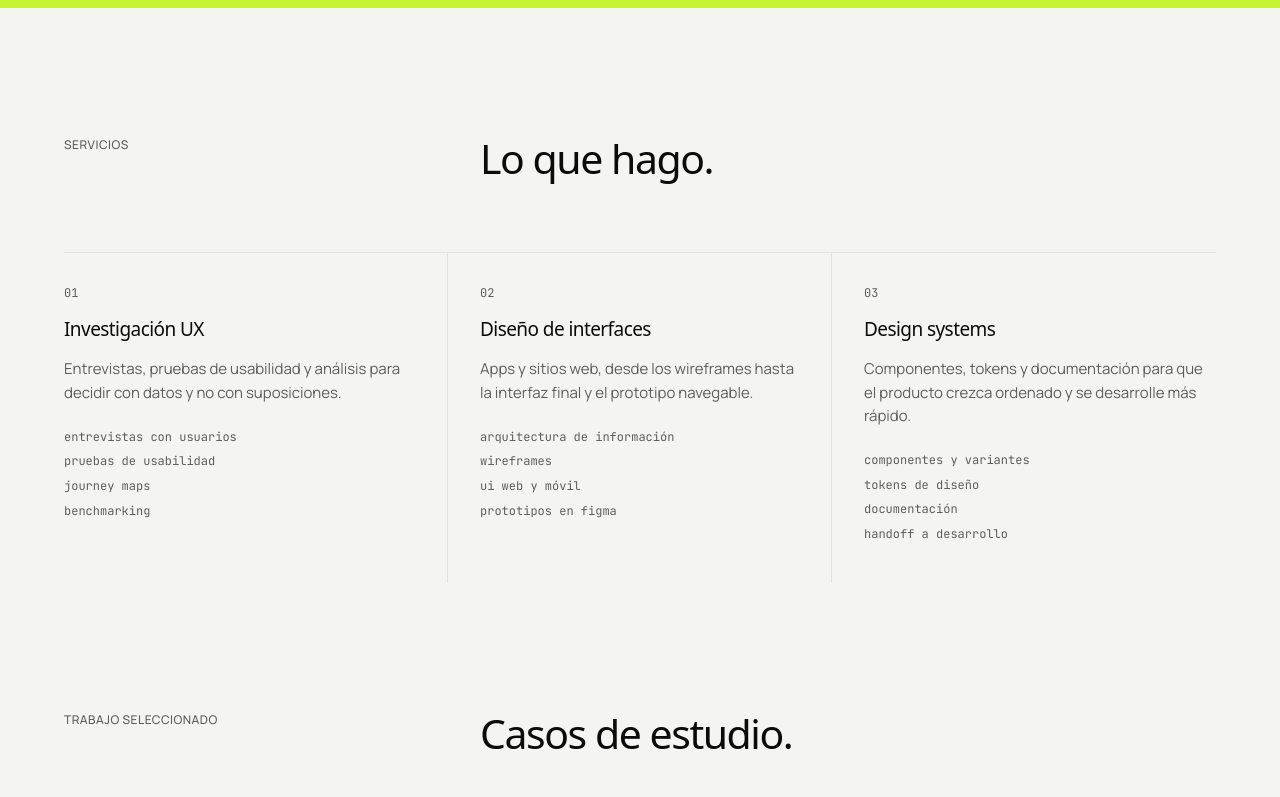
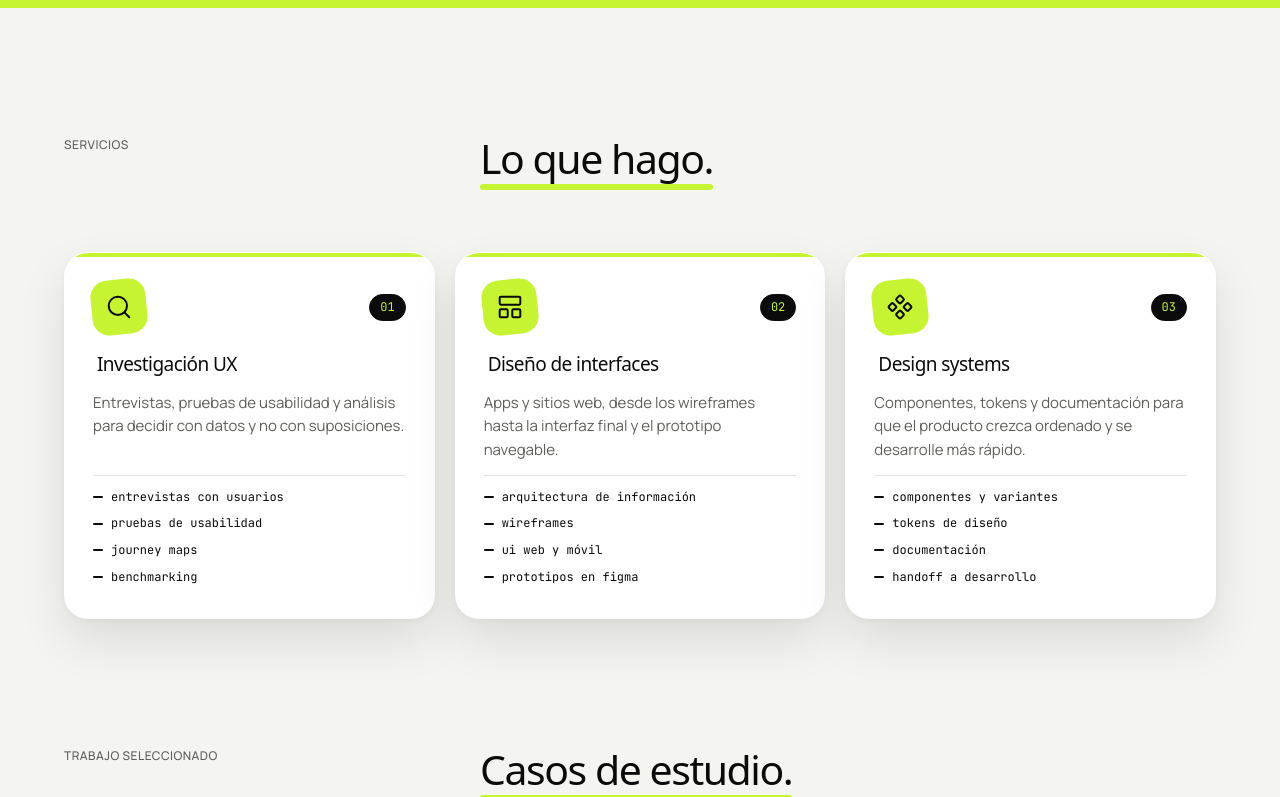
Before and after one commit to OliverHino17/oi-design, a plain HTML site: page index.html in a window 1280 px wide. Shown: the part 883-1680 px from the top of the page. Drawn offline with nearby package versions, Linux system fonts and the light colour scheme; a web font is replaced by a local one.

Commit message:
Microinteracciones: tarjetas de servicios, enlaces, botones y titulares
Co-Authored-By: Claude Opus 5.5 <noreply@anthropic.com>
Claude-Session: https://claude.ai/code/session_01HvxD57Gfq2mmyui77zHJ7X

```diff
--- a/index.html
+++ b/index.html
@@ -119,13 +119,30 @@ section{padding:clamp(72px,10vw,128px) 0}
 .sec-head .lead{color:var(--ink-soft)}
 
 /* services */
-.services{display:grid;grid-template-columns:repeat(3,minmax(0,1fr));border-top:1px solid var(--hair)}
-.svc{padding:32px 32px 40px 0;border-right:1px solid var(--hair);display:flex;flex-direction:column;gap:16px}
-.svc+.svc{padding-left:32px}
-.svc:last-child{border-right:0;padding-right:0}
-.svc h3{font-family:var(--f-display);font-weight:400;font-size:19px;letter-spacing:-0.03em;line-height:1.25;margin:0}
-.svc ul{list-style:none;padding:0;margin:8px 0 0;display:flex;flex-direction:column;gap:6px}
-.svc li{font-family:var(--f-mono);font-size:12px;color:var(--ink-soft)}
+.services{display:grid;grid-template-columns:repeat(3,minmax(0,1fr));gap:20px}
+.svc{position:relative;overflow:hidden;background:#fff;border:1px solid var(--hair);border-radius:24px;padding:28px 28px 32px;display:flex;flex-direction:column;gap:14px;outline:none;
+  transition:transform 450ms cubic-bezier(0.34,1.56,0.64,1),box-shadow 300ms var(--ease),border-color 300ms var(--ease)}
+.svc::before{content:"";position:absolute;left:0;top:0;height:4px;width:100%;background:var(--lime);transform:scaleX(0);transform-origin:left;transition:transform 500ms var(--ease)}
+.svc-top{display:flex;align-items:center;justify-content:space-between;margin-bottom:6px}
+.svc-ic{width:52px;height:52px;border-radius:16px;background:var(--tint);color:var(--ink);display:flex;align-items:center;justify-content:center;transition:background 300ms var(--ease),transform 450ms cubic-bezier(0.34,1.56,0.64,1)}
+.svc-ic svg{width:24px;height:24px;stroke-width:1.75;transition:transform 600ms cubic-bezier(0.34,1.56,0.64,1)}
+.svc-n{padding:4px 10px;border-radius:999px;border:1px solid var(--hair);transition:background 300ms var(--ease),color 300ms var(--ease),border-color 300ms var(--ease)}
+.svc h3{font-family:var(--f-display);font-weight:400;font-size:19px;letter-spacing:-0.03em;line-height:1.25;margin:0;transition:transform 400ms var(--ease)}
+.svc ul{list-style:none;padding:12px 0 0;margin:auto 0 0;display:flex;flex-direction:column;gap:8px;border-top:1px solid var(--hair)}
+.svc li{position:relative;padding-left:0;font-family:var(--f-mono);font-size:12px;color:var(--ink-soft);transition:padding-left 350ms var(--ease),color 300ms var(--ease)}
+.svc li::before{content:"";position:absolute;left:0;top:50%;width:0;height:2px;margin-top:-1px;background:var(--lime-ink);border-radius:2px;transition:width 350ms var(--ease)}
+.svc:is(:hover,:focus-visible,.is-on){transform:translateY(-6px);border-color:transparent;box-shadow:0 2px 6px rgba(11,11,12,0.04),0 22px 48px rgba(11,11,12,0.10)}
+.svc:focus-visible{outline:2px solid var(--amber);outline-offset:3px}
+.svc:is(:hover,:focus-visible,.is-on)::before{transform:scaleX(1)}
+.svc:is(:hover,:focus-visible,.is-on) .svc-ic{background:var(--lime);transform:rotate(-6deg) scale(1.06)}
+.svc:is(:hover,:focus-visible,.is-on) .svc-ic svg{transform:rotate(6deg) scale(1.08)}
+.svc:is(:hover,:focus-visible,.is-on) .svc-n{background:var(--ink);color:var(--lime);border-color:var(--ink)}
+.svc:is(:hover,:focus-visible,.is-on) h3{transform:translateX(4px)}
+.svc:is(:hover,:focus-visible,.is-on) li{padding-left:18px;color:var(--ink)}
+.svc:is(:hover,:focus-visible,.is-on) li::before{width:10px}
+.svc li:nth-child(2),.svc li:nth-child(2)::before{transition-delay:50ms}
+.svc li:nth-child(3),.svc li:nth-child(3)::before{transition-delay:100ms}
+.svc li:nth-child(4),.svc li:nth-child(4)::before{transition-delay:150ms}
 
 
 /* process */
@@ -291,6 +308,37 @@ footer .wrap{display:flex;flex-wrap:wrap;justify-content:space-between;align-ite
 footer .logo{color:var(--paper);font-size:18px}
 footer a{color:var(--cream);border-bottom:1px solid currentColor}
 
+
+/* micro-interactions */
+.nav-links a{position:relative}
+.nav-links a::after{content:"";position:absolute;left:0;right:0;bottom:-6px;height:2px;border-radius:2px;background:var(--lime);transform:scaleX(0);transform-origin:left;transition:transform 300ms var(--ease)}
+.nav-links a:hover::after{transform:scaleX(1)}
+.btn svg{transition:transform 300ms cubic-bezier(0.34,1.56,0.64,1)}
+.btn:hover svg[data-lucide="arrow-up-right"],.btn:hover .lucide-arrow-up-right{transform:translate(3px,-3px)}
+.btn:hover svg[data-lucide="arrow-down"],.btn:hover .lucide-arrow-down{transform:translateY(4px)}
+.btn:hover svg[data-lucide="download"],.btn:hover .lucide-download{transform:translateY(3px)}
+.card-img img,.card-img video{transition:transform 700ms var(--ease)}
+a.card:hover .card-img img,a.card:hover .card-img video{transform:scale(1.04)}
+.card-go svg{transition:transform 350ms cubic-bezier(0.34,1.56,0.64,1)}
+a.card:hover .card-go svg{transform:translateX(3px)}
+.card-badge{transition:transform 350ms cubic-bezier(0.34,1.56,0.64,1)}
+a.card:hover .card-badge{transform:scale(1.06) rotate(-2deg)}
+.stage .dot{position:relative}
+.stage .dot::after{content:"";position:absolute;inset:-4px;border-radius:50%;border:2px solid var(--lime);animation:pulse 1.8s var(--ease) infinite}
+@keyframes pulse{from{transform:scale(.6);opacity:1}to{transform:scale(2.2);opacity:0}}
+.sec-head h2{position:relative;display:inline-block}
+.sec-head h2::after{content:"";position:absolute;left:0;bottom:-10px;height:6px;width:100%;border-radius:6px;background:var(--lime);transform:scaleX(0);transform-origin:left;transition:transform 800ms var(--ease) 250ms}
+.reveal.in .sec-head h2::after,.sec-head .reveal.in h2::after{transform:scaleX(1)}
+.hero h1 em{background:linear-gradient(90deg,var(--lime) 50%,#F4F4F0 50%);background-size:200% 100%;background-position:100% 0;-webkit-background-clip:text;background-clip:text;color:transparent;transition:background-position 1100ms var(--ease) 350ms}
+.hero h1.in em{background-position:0 0}
+.facts div{transition:background 250ms var(--ease),padding-left 300ms var(--ease)}
+.facts div:hover{padding-left:10px;background:linear-gradient(90deg,rgba(198,244,50,.25),transparent 70%)}
+@media (prefers-reduced-motion:reduce){
+  .svc,.svc *,.svc::before,.svc li::before,.btn svg,.card-img img,.card-img video,.card-go svg,.card-badge,.sec-head h2::after,.facts div{transition:none!important}
+  .stage .dot::after{animation:none;display:none}
+  .hero h1 em{transition:none;background-position:0 0}
+}
+
 /* motion */
 .reveal{opacity:0;transform:translateY(12px);transition:opacity 400ms var(--ease),transform 400ms var(--ease)}
 .reveal.in{opacity:1;transform:none}
@@ -301,7 +349,7 @@ footer a{color:var(--cream);border-bottom:1px solid currentColor}
   .hero-foot,.sec-head,.statement .wrap,.about{grid-template-columns:1fr;gap:24px}
   .status{justify-self:start}
   .services{grid-template-columns:1fr}
-  .svc,.svc+.svc{padding:28px 0;border-right:0;border-bottom:1px solid var(--hair)}
+  .services{gap:14px}
   .steps{grid-template-columns:repeat(2,minmax(0,1fr));row-gap:40px}
   .case-meta{grid-template-columns:repeat(2,minmax(0,1fr))}
   .case-sec{grid-template-columns:1fr;gap:16px;padding:48px 0}
@@ -372,20 +420,20 @@ footer a{color:var(--cream);border-bottom:1px solid currentColor}
         </div>
       </div>
       <div class="services">
-        <article class="svc reveal">
-          <span class="mono">01</span>
+        <article class="svc reveal" tabindex="0">
+          <div class="svc-top"><span class="svc-ic" aria-hidden="true"><i data-lucide="search"></i></span><span class="mono svc-n">01</span></div>
           <h3 data-i18n="svc1_t">Investigación UX</h3>
           <p class="body-s" data-i18n="svc1_d">Entrevistas, pruebas de usabilidad y análisis para decidir con datos y no con suposiciones.</p>
           <ul><li data-i18n="svc1_l1">entrevistas con usuarios</li><li data-i18n="svc1_l2">pruebas de usabilidad</li><li data-i18n="svc1_l3">journey maps</li><li data-i18n="svc1_l4">benchmarking</li></ul>
         </article>
-        <article class="svc reveal">
-          <span class="mono">02</span>
+        <article class="svc reveal" tabindex="0">
+          <div class="svc-top"><span class="svc-ic" aria-hidden="true"><i data-lucide="layout-panel-top"></i></span><span class="mono svc-n">02</span></div>
           <h3 data-i18n="svc2_t">Diseño de interfaces</h3>
           <p class="body-s" data-i18n="svc2_d">Apps y sitios web, desde los wireframes hasta la interfaz final y el prototipo navegable.</p>
           <ul><li data-i18n="svc2_l1">arquitectura de información</li><li data-i18n="svc2_l2">wireframes</li><li data-i18n="svc2_l3">ui web y móvil</li><li data-i18n="svc2_l4">prototipos en figma</li></ul>
         </article>
-        <article class="svc reveal">
-          <span class="mono">03</span>
+        <article class="svc reveal" tabindex="0">
+          <div class="svc-top"><span class="svc-ic" aria-hidden="true"><i data-lucide="component"></i></span><span class="mono svc-n">03</span></div>
           <h3 data-i18n="svc3_t">Design systems</h3>
           <p class="body-s" data-i18n="svc3_d">Componentes, tokens y documentación para que el producto crezca ordenado y se desarrolle más rápido.</p>
           <ul><li data-i18n="svc3_l1">componentes y variantes</li><li data-i18n="svc3_l2">tokens de diseño</li><li data-i18n="svc3_l3">documentación</li><li data-i18n="svc3_l4">handoff a desarrollo</li></ul>
@@ -1193,6 +1241,16 @@ if ('IntersectionObserver' in window) {
     vids.forEach(function(v){ io.observe(v); });
   } else vids.forEach(play);
 })();
+
+(function(){
+  ['.services .svc'].forEach(function(sel){
+    document.querySelectorAll(sel).forEach(function(el,i){ el.style.transitionDelay = (i*90)+'ms'; el.addEventListener('transitionend',function f(e){ if(e.propertyName==='opacity'){ el.style.transitionDelay=''; el.removeEventListener('transitionend',f); } }); });
+  });
+  var touch = window.matchMedia && matchMedia('(hover: none)').matches;
+  if(!touch || !('IntersectionObserver' in window)) return;
+  var io=new IntersectionObserver(function(es){ es.forEach(function(e){ e.target.classList.toggle('is-on', e.isIntersecting); }); },{rootMargin:'-42% 0px -42% 0px'});
+  document.querySelectorAll('.services .svc').forEach(function(el){ io.observe(el); });
+})();
 try { if (window.lucide) lucide.createIcons({attrs:{'stroke-width':1.5}}); } catch(e) {}
 </script>
 </body>
```
